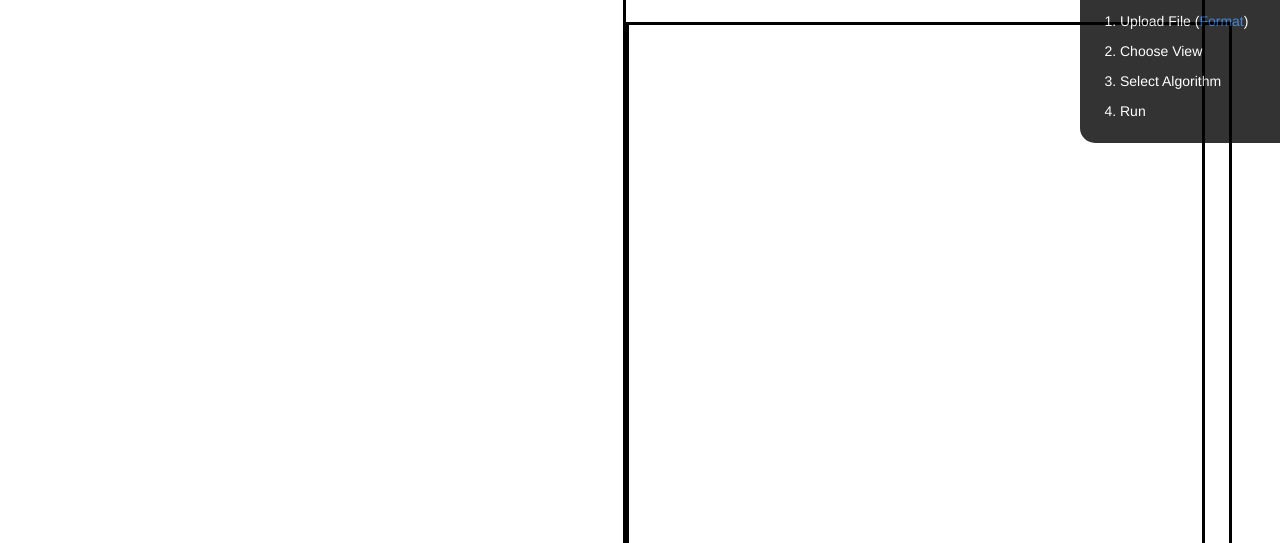
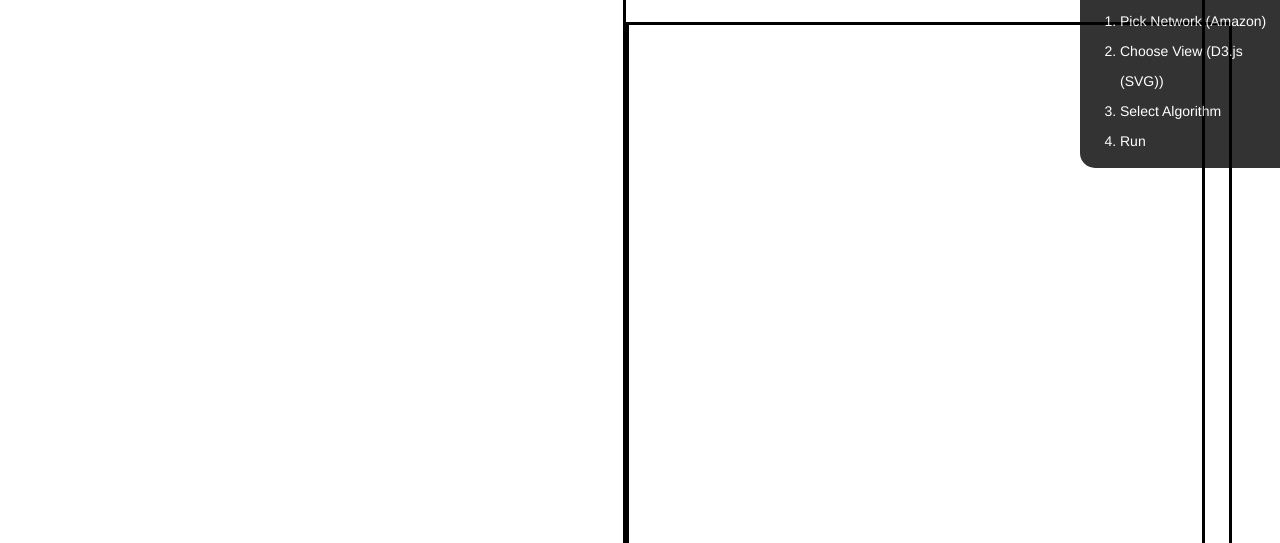
Before and after one commit to luisdrita/Thesis, a website with bundled scripts: page website/index.html in a window 1280 px wide. Shown: the part 257-800 px from the top of the page. Built offline with nearby package versions, Linux system fonts and the light colour scheme; no server answers; a script that the page names is missing.

Commit message:
Updated Guide

```diff
--- a/website/index.html
+++ b/website/index.html
@@ -56,12 +56,13 @@
 
 </header>
 
-<div style="position: fixed; right: 0; top: 200px; width: 200px; height: 200px; background-color: black; opacity: 0.8; border-bottom-left-radius: 15px; border-top-left-radius: 15px; z-index: 1">
+<div style="position: fixed; right: 0; top: 200px; width: 200px; height: 225px; background-color: black; opacity: 0.8; border-bottom-left-radius: 15px; border-top-left-radius: 15px; z-index: 1">
     <div style="color: white; position: absolute; top: 5px; right: 15px;font-size: 25px; cursor: pointer" onclick="this.parentElement.style.display = 'none'">x</div>
     <h2 style="color: white; text-align: center; font-size: 22px;">Guide</h2>
     <ol style="color: white; line-height: 30px; font-size: 14px">
-        <li>Upload File (<a href="https://github.com/warcraft12321/Thesis/blob/master/uploads/Input.txt" style="color: #1d68ca; text-decoration: none" target="_blank" rel="noopener noreferrer">Format</a>)</li>
-        <li>Choose View</li>
+        <li>Pick Network (Amazon)</li>
+        <!-- (<a href="https://github.com/warcraft12321/Thesis/blob/master/uploads/Input.txt" style="color: #1d68ca; text-decoration: none" target="_blank" rel="noopener noreferrer">Format</a>)-->
+        <li>Choose View (D3.js (SVG))</li>
         <li>Select Algorithm</li>
         <li>Run</li>
     </ol>
```
Also changed, not shown: readme.md.
